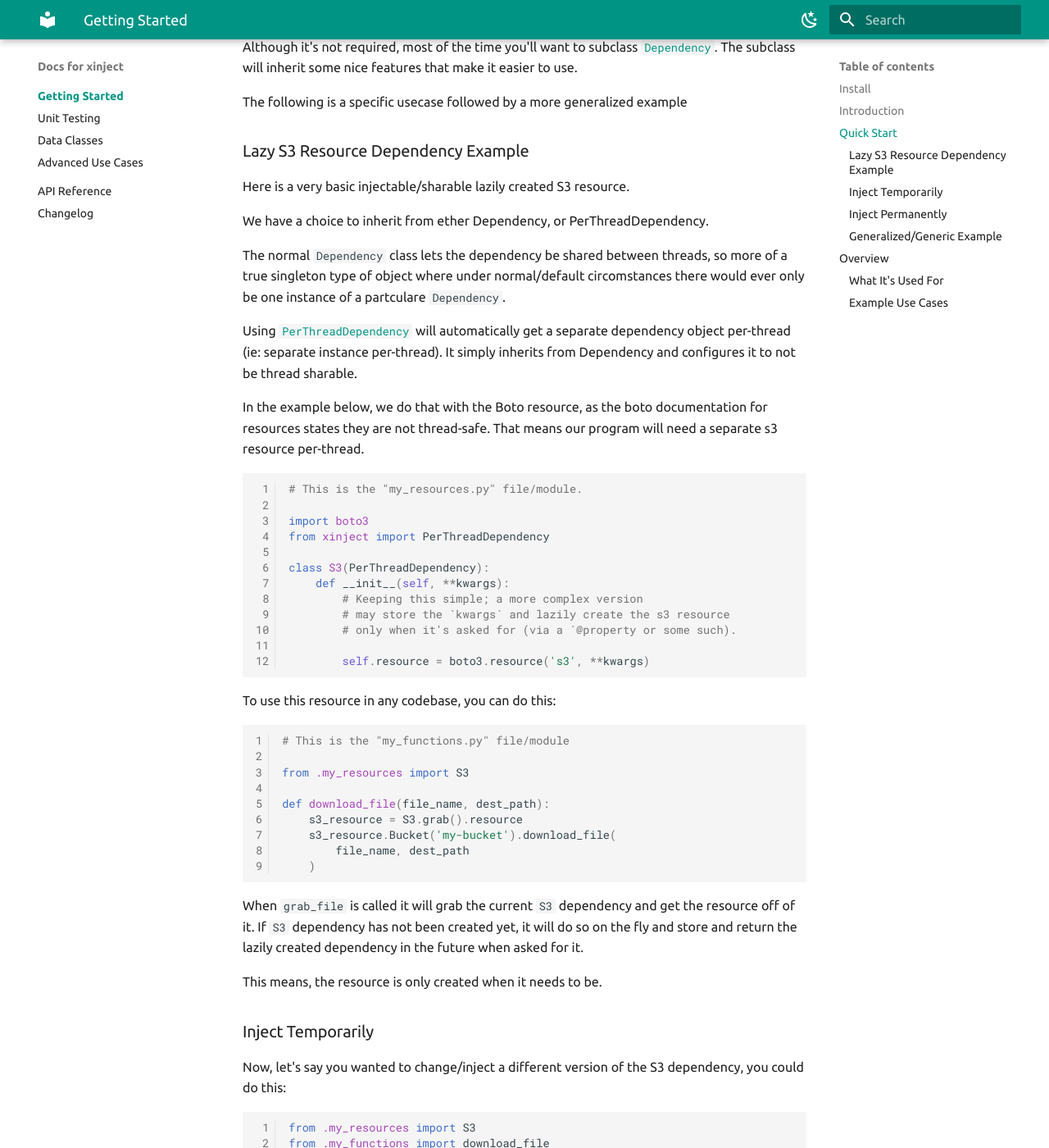
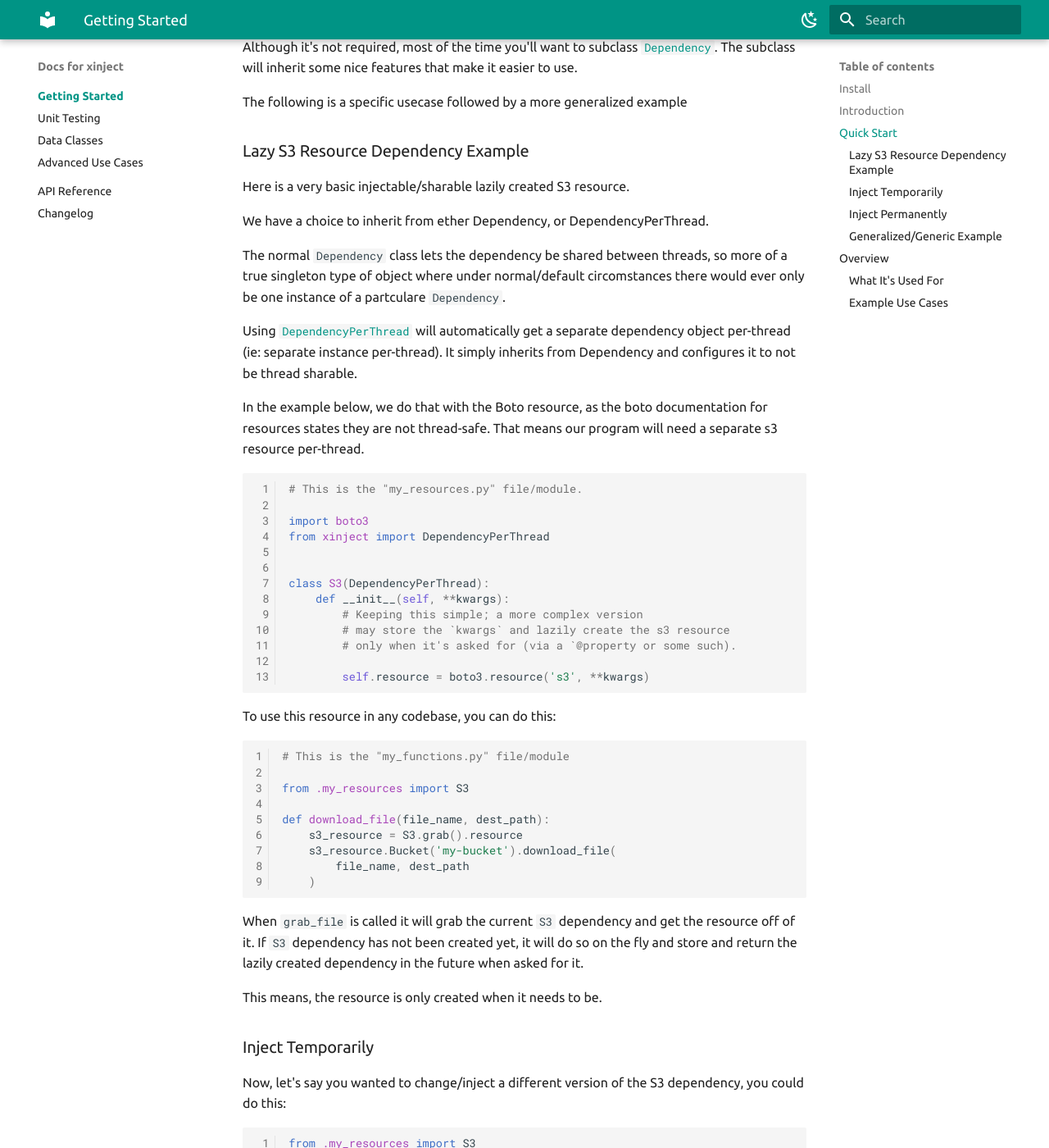
Before and after one commit to xyngular/py-xinject, an MkDocs documentation site: the page built from docs/index.md, in a window 1280 px wide and 1400 px high, scrolled down 844 px. Shown: the whole window at 82% size. Built offline with MkDocs 1.6.1 and Material for MkDocs 9.7.7, drawn with Linux system fonts in a browser that asks for light colours; the version menu is left out.

Commit message:
refactor: renamed PerThreadDependency to DependencyPerThread

```diff
--- a/docs/index.md
+++ b/docs/index.md
@@ -45,12 +45,12 @@ The following is a specific usecase followed by a more generalized example
 
 Here is a very basic injectable/sharable lazily created S3 resource.
 
-We have a choice to inherit from ether Dependency, or PerThreadDependency.
+We have a choice to inherit from ether Dependency, or DependencyPerThread.
 
 The normal `Dependency` class lets the dependency be shared between threads, so more of a true singleton type
 of object where under normal/default circomstances there would ever only be one instance of a partculare `Dependency`.
 
-Using [`PerThreadDependency`](api/xinject/dependency.html#xinject.dependency.PerThreadDependency) will automatically get a
+Using [`DependencyPerThread`](api/xinject/dependency.html#xinject.dependency.DependencyPerThread) will automatically get a
 separate dependency object per-thread (ie: separate instance per-thread).
 It simply inherits from Dependency and configures it to not be thread sharable.
 
@@ -61,9 +61,10 @@ are not thread-safe. That means our program will need a separate s3 resource per
 # This is the "my_resources.py" file/module.
 
 import boto3
-from xinject import PerThreadDependency
+from xinject import DependencyPerThread
 
-class S3(PerThreadDependency):
+
+class S3(DependencyPerThread):
     def __init__(self, **kwargs):
         # Keeping this simple; a more complex version
         # may store the `kwargs` and lazily create the s3 resource
--- a/xinject/__init__.py
+++ b/xinject/__init__.py
@@ -4,5 +4,5 @@ Used to lazily created shared singleton-like objects in a decoupled way.
 """
 
 from .context import UContext
-from .dependency import Dependency, PerThreadDependency
+from .dependency import Dependency, DependencyPerThread
 from .proxy import CurrentDependencyProxy
```
Also changed, not shown: README.md (+3 -2 lines), docs/advanced.md (+3 -2 lines), docs/unit-testing.md (+3 -2 lines), 2 other files.
